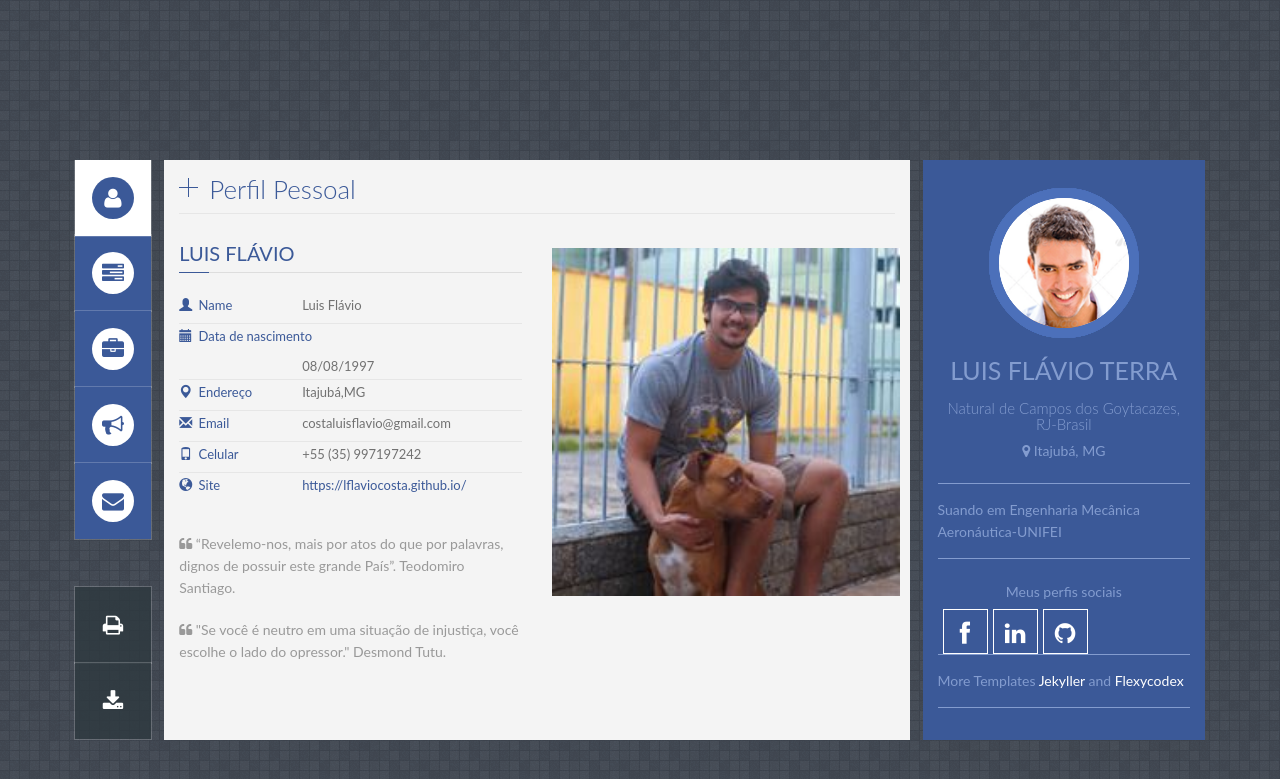
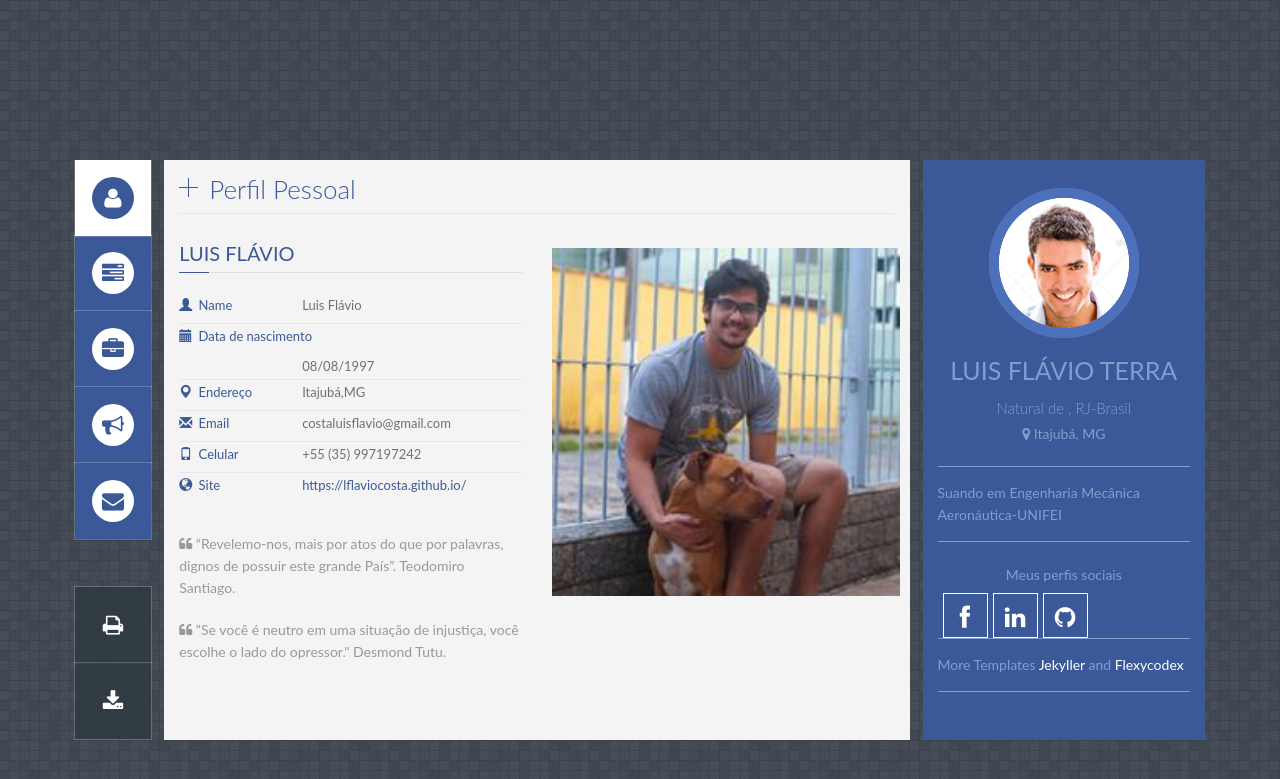
Before and after one commit to lflaviocosta/luisflavio.github.io, a Jekyll site: the page built from index.html, in a window 1280 px wide. Shown: the top 779 px of the page. Built offline with Jekyll 4.4.1, drawn with Linux system fonts in a browser that asks for light colours; some web fonts are replaced.

Commit message:
de campos

```diff
--- a/_config.yml
+++ b/_config.yml
@@ -7,7 +7,7 @@ baseurl: 'Luis Terra' #change it according to your repository name
 
 # Profile information
 yourname: Luis Flávio Terra  ## put your name
-title: 'Natural de Campos dos Goytacazes, RJ-Brasil'  ## your title
+title: 'Natural de , RJ-Brasil'  ## your title
 location: Itajubá, MG
 
 
```
